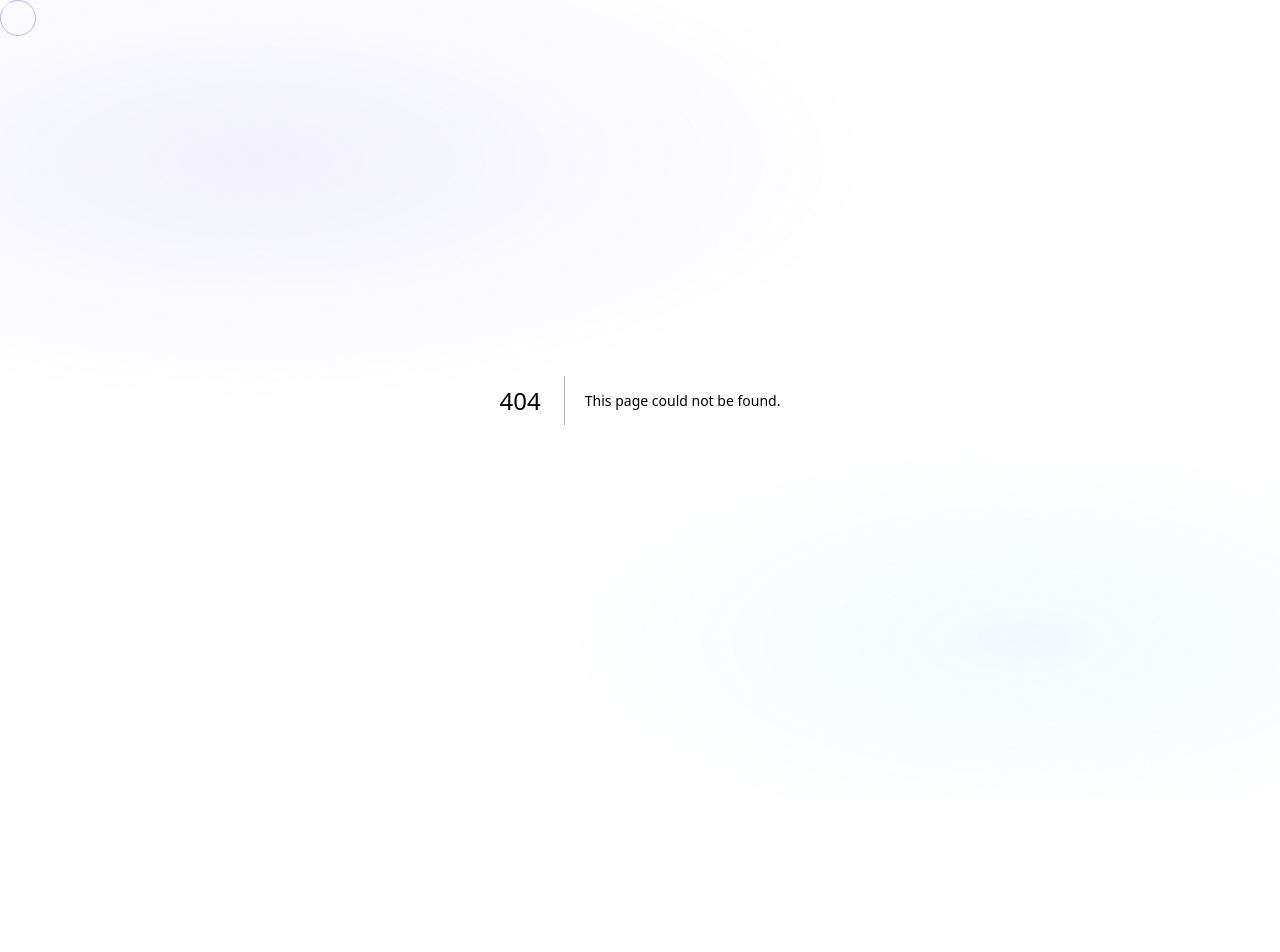
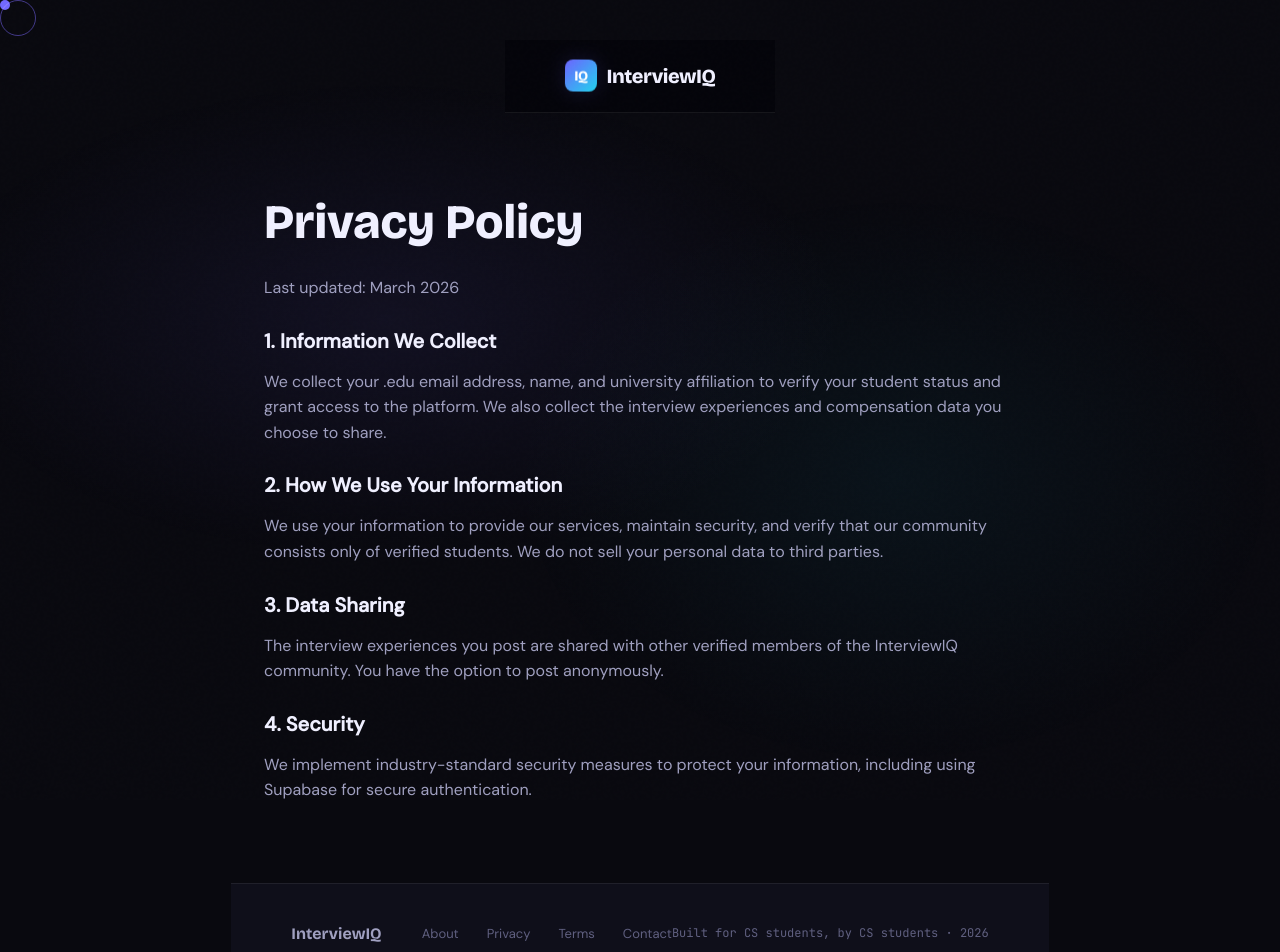
Before and after one commit to germainhirwa/interview_iq_v2, a Next.js app: page /privacy in a window 1280 px wide. Before the commit this address had no page. Shown: the top 952 px of the page. Before the commit the page ends 800 px from the top, so only its background shows below. Built offline with nearby package versions, Linux system fonts and the light colour scheme.

Commit message:
chore: landing page polish, login improvements, and resend integration

```diff
--- a/package.json
+++ b/package.json
@@ -20,6 +20,7 @@
     "playwright": "^1.58.2",
     "react": "19.2.3",
     "react-dom": "19.2.3",
+    "resend": "^6.9.3",
     "stripe": "^20.4.1",
     "tailwind-merge": "^3.5.0",
     "uuid": "^13.0.0",
--- a/src/app/api/report-bug/route.ts
+++ b/src/app/api/report-bug/route.ts
@@ -1,4 +1,6 @@
-import { NextResponse } from 'next/server'
+import { Resend } from 'resend'
+
+const resend = new Resend(process.env.RESEND_API_KEY)
 
 export async function POST(req: Request) {
     try {
@@ -12,17 +14,15 @@ export async function POST(req: Request) {
             )
         }
 
-        // In a real production app, you would integrate Resend or Sendgrid here.
-        // Example:
-        // await resend.emails.send({
-        //   from: 'bugs@interviewiq.app',
-        //   to: 'higermain1@gmail.com',
-        //   subject: 'New Bug Report',
-        //   text: description
-        // })
+        // Send email via Resend
+        await resend.emails.send({
+            from: 'InterviewIQ <onboarding@resend.dev>', // Resend's default test sender
+            to: 'higermain1@gmail.com',
+            subject: 'New Bug Report 🐛',
+            text: `You have a new bug report from InterviewIQ:\n\n${description}`
+        })
 
-        // For now, we simulate success and log it to the server console:
-        console.log('--- NEW BUG REPORT ---')
+        console.log('--- NEW BUG REPORT SENT ---')
         console.log(`To: higermain1@gmail.com`)
         console.log(`Description: ${description}`)
         console.log('----------------------')
--- /dev/null
+++ b/src/app/privacy/page.tsx
@@ -0,0 +1,73 @@
+'use client'
+
+import Link from 'next/link'
+
+export default function PrivacyPage() {
+    return (
+        <div className="auth-page" style={{ minHeight: '100vh', display: 'flex', flexDirection: 'column' }}>
+            <nav id="navbar" className="scrolled" style={{ position: 'relative' }}>
+                <Link className="nav-logo" href="/">
+                    <div className="logo-cube">IQ</div>
+                    InterviewIQ
+                </Link>
+            </nav>
+
+            <main style={{ flex: 1, padding: '80px 24px', maxWidth: 800, margin: '0 auto' }}>
+                <div className="reveal visible">
+                    <h1 style={{ fontFamily: 'var(--display)', fontSize: 'clamp(32px, 5vw, 48px)', fontWeight: 800, marginBottom: 24, color: 'var(--text)' }}>
+                        Privacy Policy
+                    </h1>
+
+                    <div style={{ fontSize: 16, color: 'var(--text2)', lineHeight: 1.6, display: 'flex', flexDirection: 'column', gap: 24 }}>
+                        <p>Last updated: March 2026</p>
+
+                        <section>
+                            <h2 style={{ color: 'var(--text)', fontSize: 20, marginBottom: 12 }}>1. Information We Collect</h2>
+                            <p>
+                                We collect your .edu email address, name, and university affiliation to verify your
+                                student status and grant access to the platform. We also collect the interview
+                                experiences and compensation data you choose to share.
+                            </p>
+                        </section>
+
+                        <section>
+                            <h2 style={{ color: 'var(--text)', fontSize: 20, marginBottom: 12 }}>2. How We Use Your Information</h2>
+                            <p>
+                                We use your information to provide our services, maintain security, and verify
+                                that our community consists only of verified students. We do not sell your
+                                personal data to third parties.
+                            </p>
+                        </section>
+
+                        <section>
+                            <h2 style={{ color: 'var(--text)', fontSize: 20, marginBottom: 12 }}>3. Data Sharing</h2>
+                            <p>
+                                The interview experiences you post are shared with other verified members of
+                                the InterviewIQ community. You have the option to post anonymously.
+                            </p>
+                        </section>
+
+                        <section>
+                            <h2 style={{ color: 'var(--text)', fontSize: 20, marginBottom: 12 }}>4. Security</h2>
+                            <p>
+                                We implement industry-standard security measures to protect your information,
+                                including using Supabase for secure authentication.
+                            </p>
+                        </section>
+                    </div>
+                </div>
+            </main>
+
+            <footer style={{ marginTop: 'auto' }}>
+                <div className="footer-logo">InterviewIQ</div>
+                <div className="footer-links">
+                    <Link href="/about">About</Link>
+                    <Link href="/privacy">Privacy</Link>
+                    <a href="#">Terms</a>
+                    <a href="#">Contact</a>
+                </div>
+                <div className="footer-right">Built for CS students, by CS students · 2026</div>
+            </footer>
+        </div>
+    )
+}
```
Also changed, not shown: src/app/about/page.tsx (added, +76 -0 lines), src/app/login/page.tsx (+9 -2 lines), src/app/page.tsx (+9 -11 lines), 1 other file (tests, documents, lock files or other folders).
